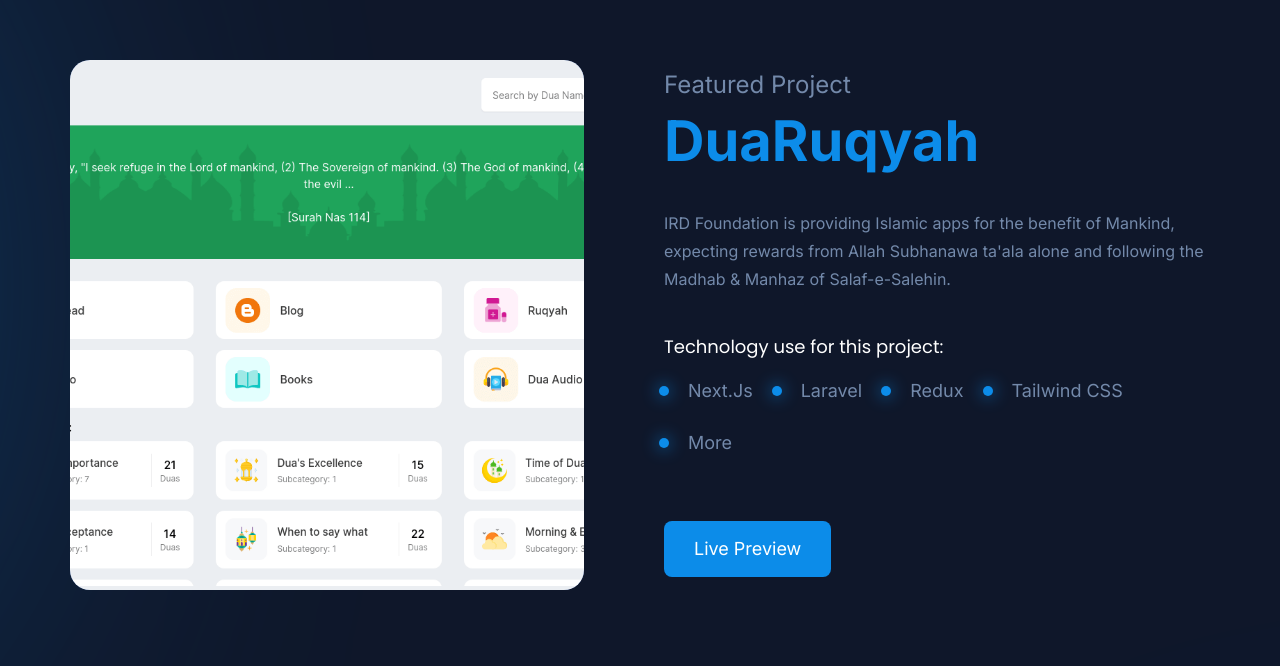
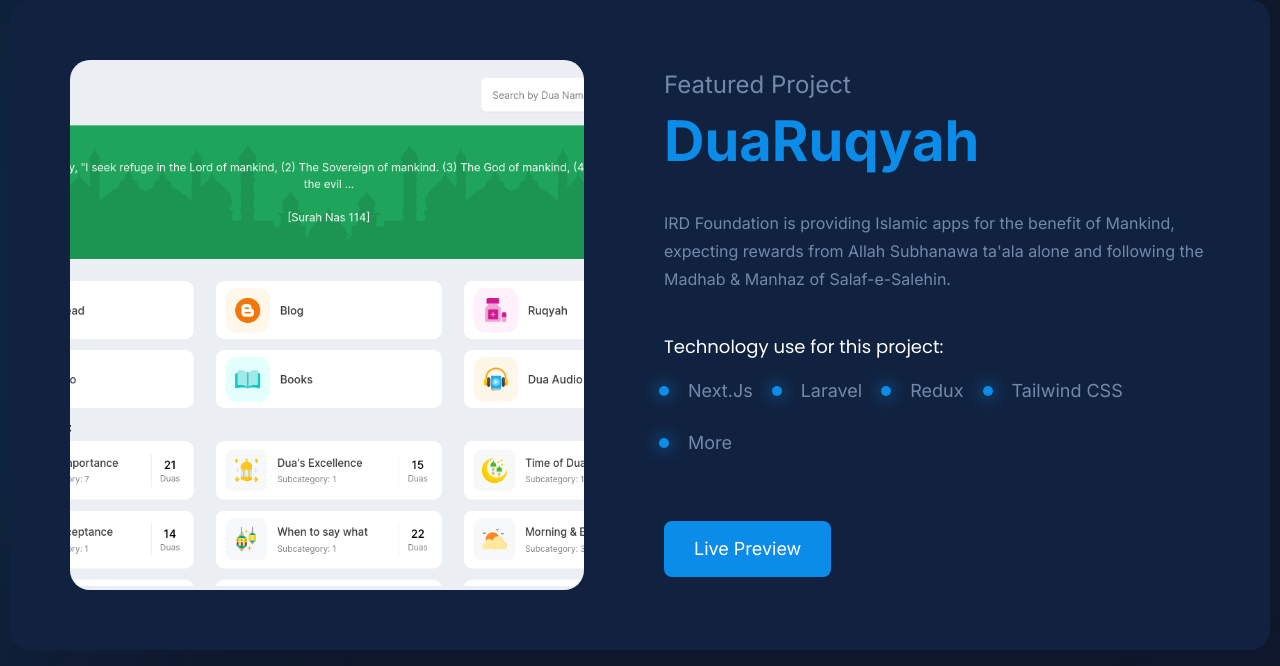
Before and after one commit to rayhanferdous/rayhanferdous, a Next.js app: page / in a window 1280 px wide. Shown: the part 1874-2540 px from the top of the page. Built offline with nearby package versions, Linux system fonts and the light colour scheme.

Commit message:
Update FeatureProject.js

```diff
--- a/components/Layout/Index/FeatureProject.js
+++ b/components/Layout/Index/FeatureProject.js
@@ -17,8 +17,8 @@
       className={`${
         flipCard
           ? "lg:flex-row-reverse justify-end relative"
-          : "bg-cardBg justify-between"
-      } h-625 rounded-20px p-60px flex items-center max-md:flex-col gap-20 `}
+          : "justify-between"
+      } h-625 rounded-20px p-60px flex items-center max-md:flex-col gap-20 bg-cardBg `}
     >
       <div className="flex flex-col gap-16 w-full md+:w-590">
         <div className="flex flex-col gap-10">
```
